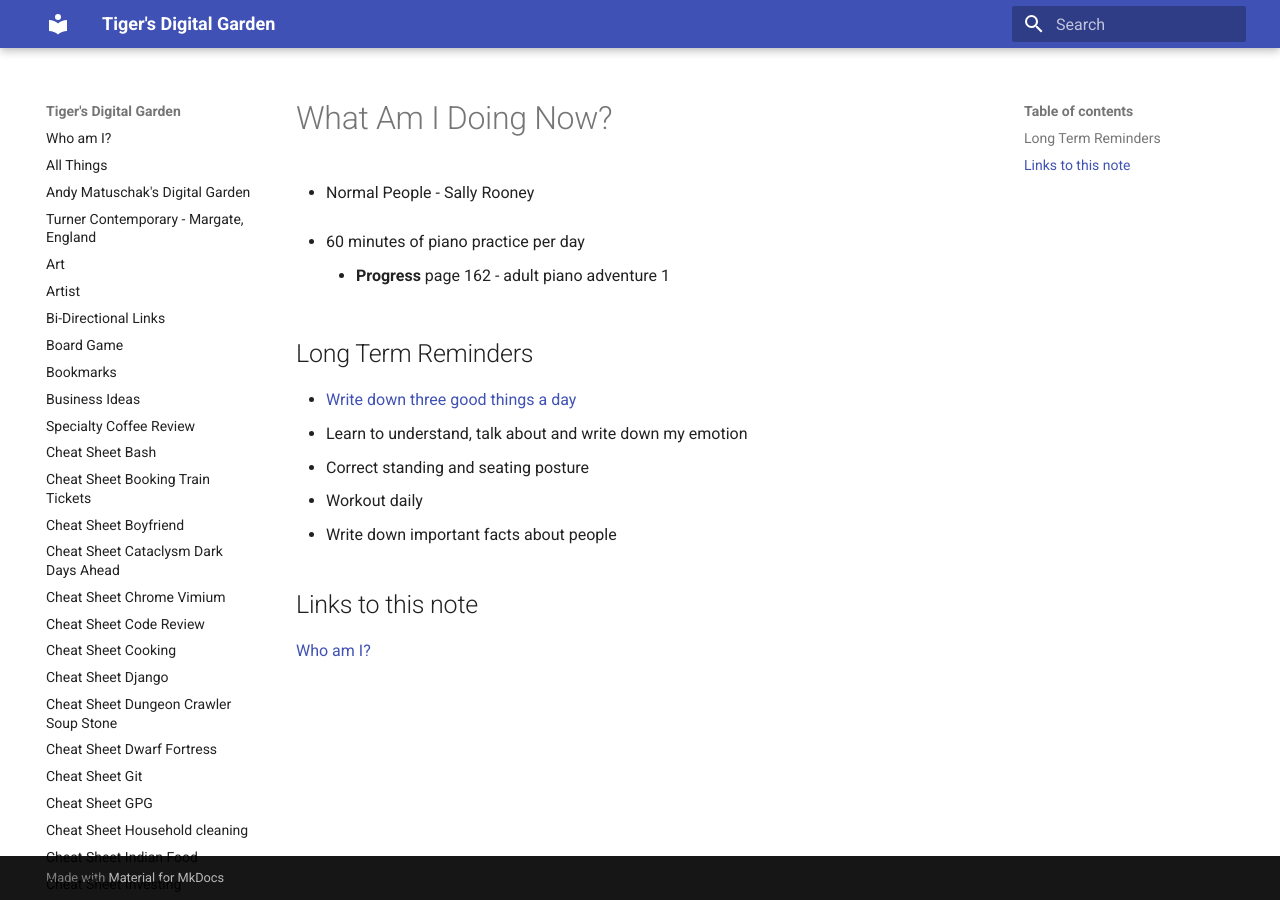
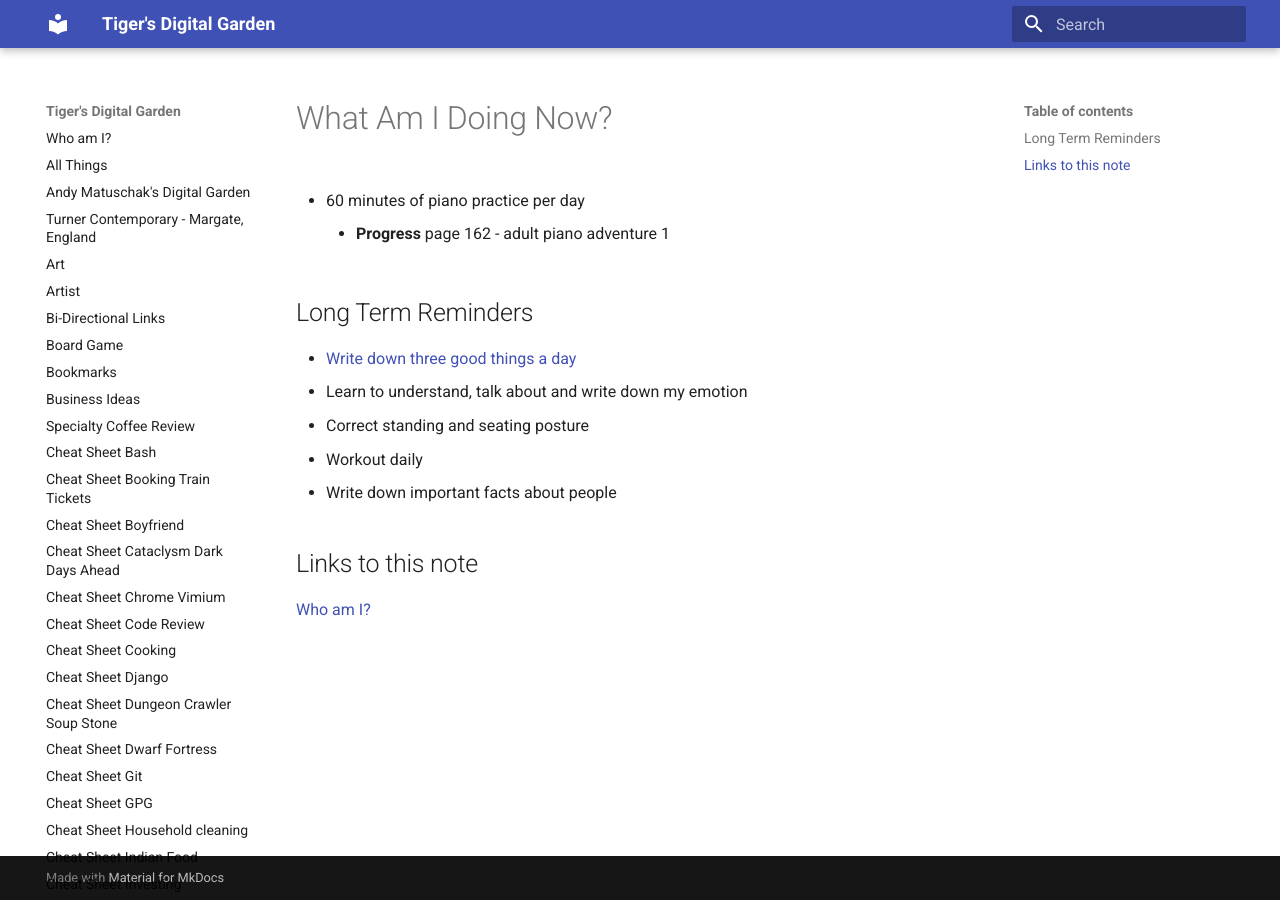
Before and after one commit to ynotstartups/notes, an MkDocs documentation site: the page built from notes/reminders.md, in a window 1280 px wide. Built offline with MkDocs 1.6.1 and Material for MkDocs 9.7.7, drawn with Linux system fonts in a browser that asks for light colours.

Commit message:
update reminders

```diff
--- a/notes/reminders.md
+++ b/notes/reminders.md
@@ -1,6 +1,4 @@
 # What Am I Doing Now?
-
-- Normal People - Sally Rooney
 
 - 60 minutes of piano practice per day
 
```
